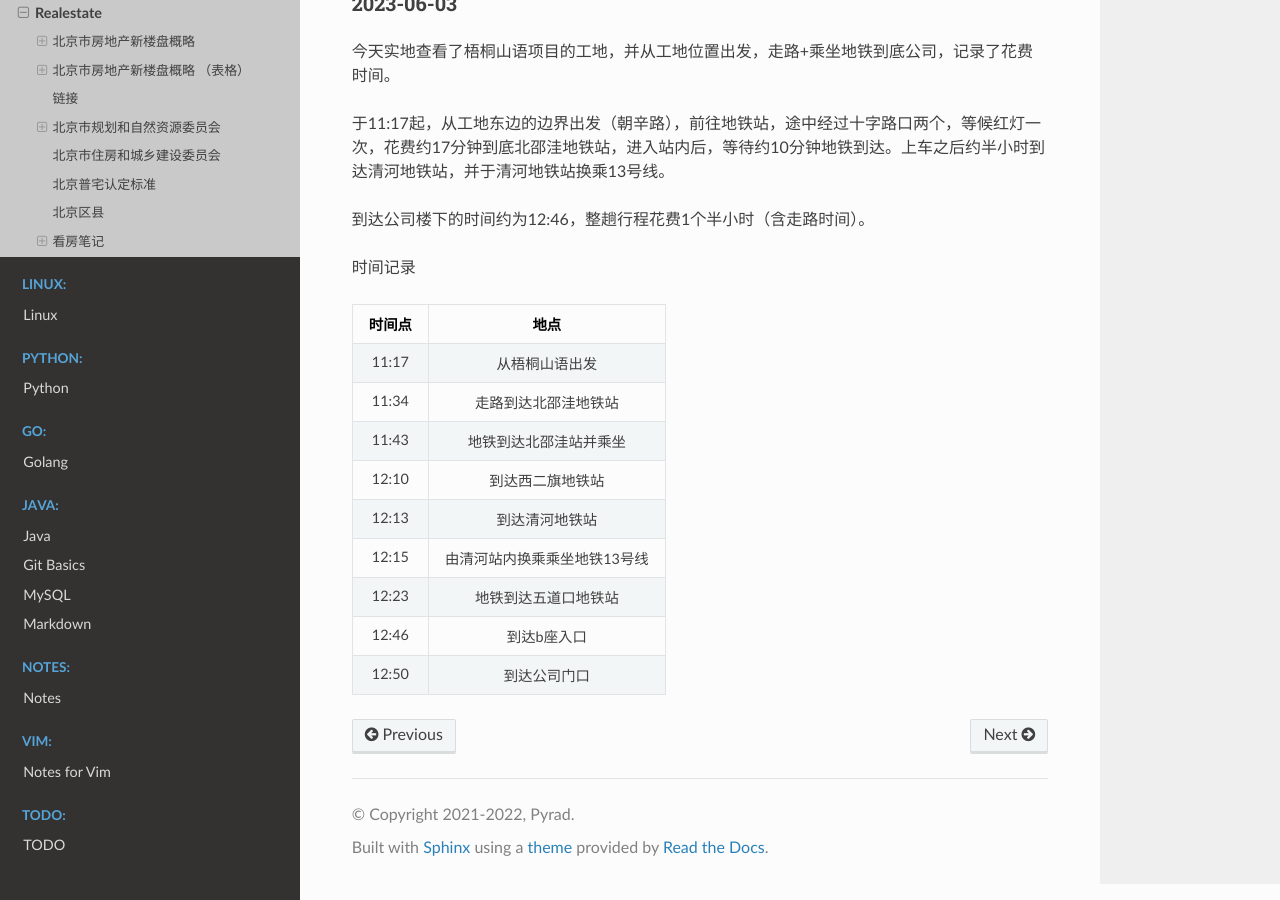
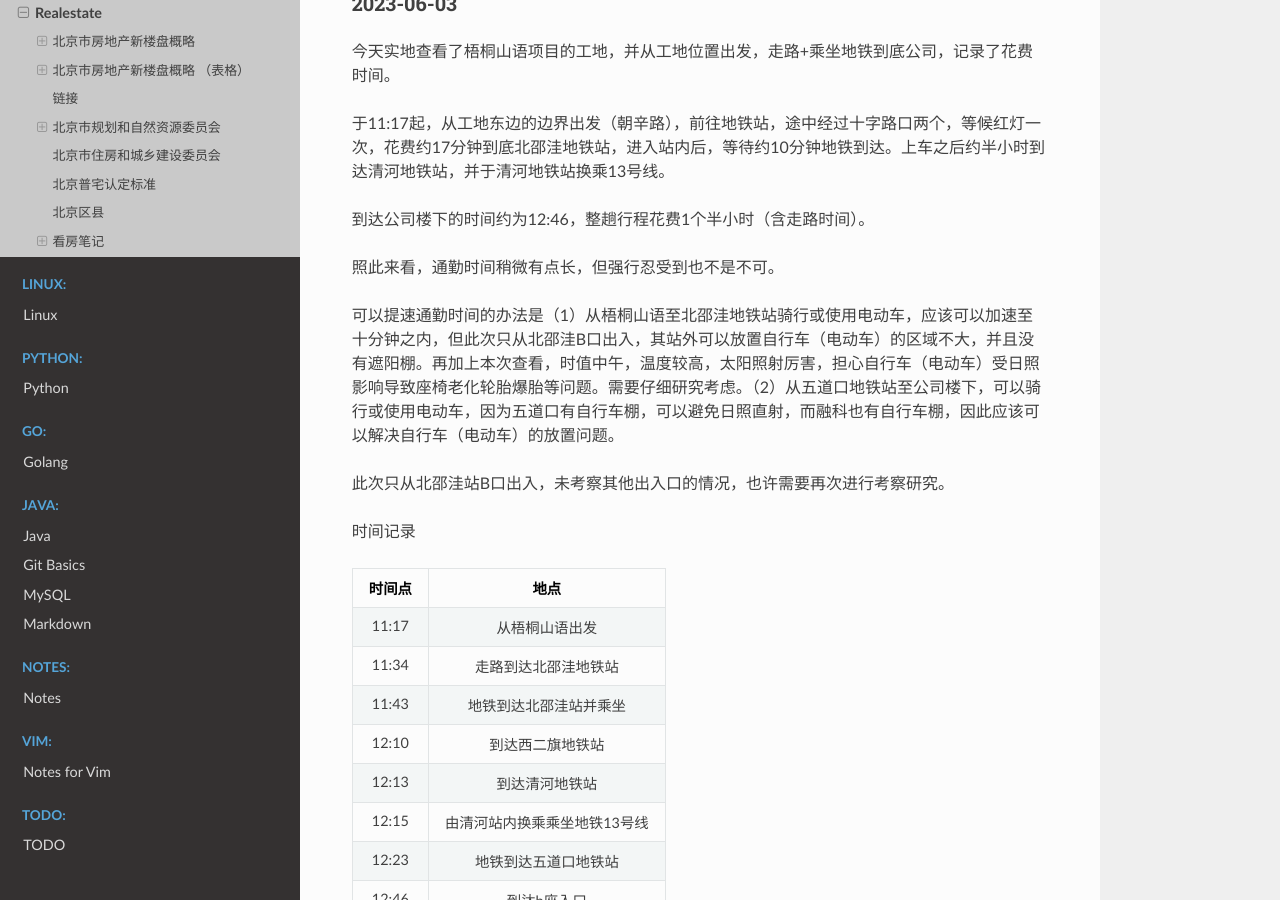
Before and after one commit to Pyrad/pyradnotes, a Sphinx documentation site: the page built from source/RealEstate/realestate.md, in a window 1280 px wide and 900 px high, scrolled down 11279 px. Built offline with Sphinx 7.4.7 and the Read the Docs theme 2.0.0, drawn with Linux system fonts in a browser that asks for light colours.

Commit message:
Realestate Supplement for 2023-06-03 visiting record

```diff
--- a/source/RealEstate/realestate.md
+++ b/source/RealEstate/realestate.md
@@ -457,6 +457,12 @@
 
 到达公司楼下的时间约为12:46，整趟行程花费1个半小时（含走路时间）。
 
+照此来看，通勤时间稍微有点长，但强行忍受到也不是不可。
+
+可以提速通勤时间的办法是（1）从梧桐山语至北邵洼地铁站骑行或使用电动车，应该可以加速至十分钟之内，但此次只从北邵洼B口出入，其站外可以放置自行车（电动车）的区域不大，并且没有遮阳棚。再加上本次查看，时值中午，温度较高，太阳照射厉害，担心自行车（电动车）受日照影响导致座椅老化轮胎爆胎等问题。需要仔细研究考虑。（2）从五道口地铁站至公司楼下，可以骑行或使用电动车，因为五道口有自行车棚，可以避免日照直射，而融科也有自行车棚，因此应该可以解决自行车（电动车）的放置问题。
+
+此次只从北邵洼站B口出入，未考察其他出入口的情况，也许需要再次进行考察研究。
+
 时间记录
 
 |时间点|地点 |
```
